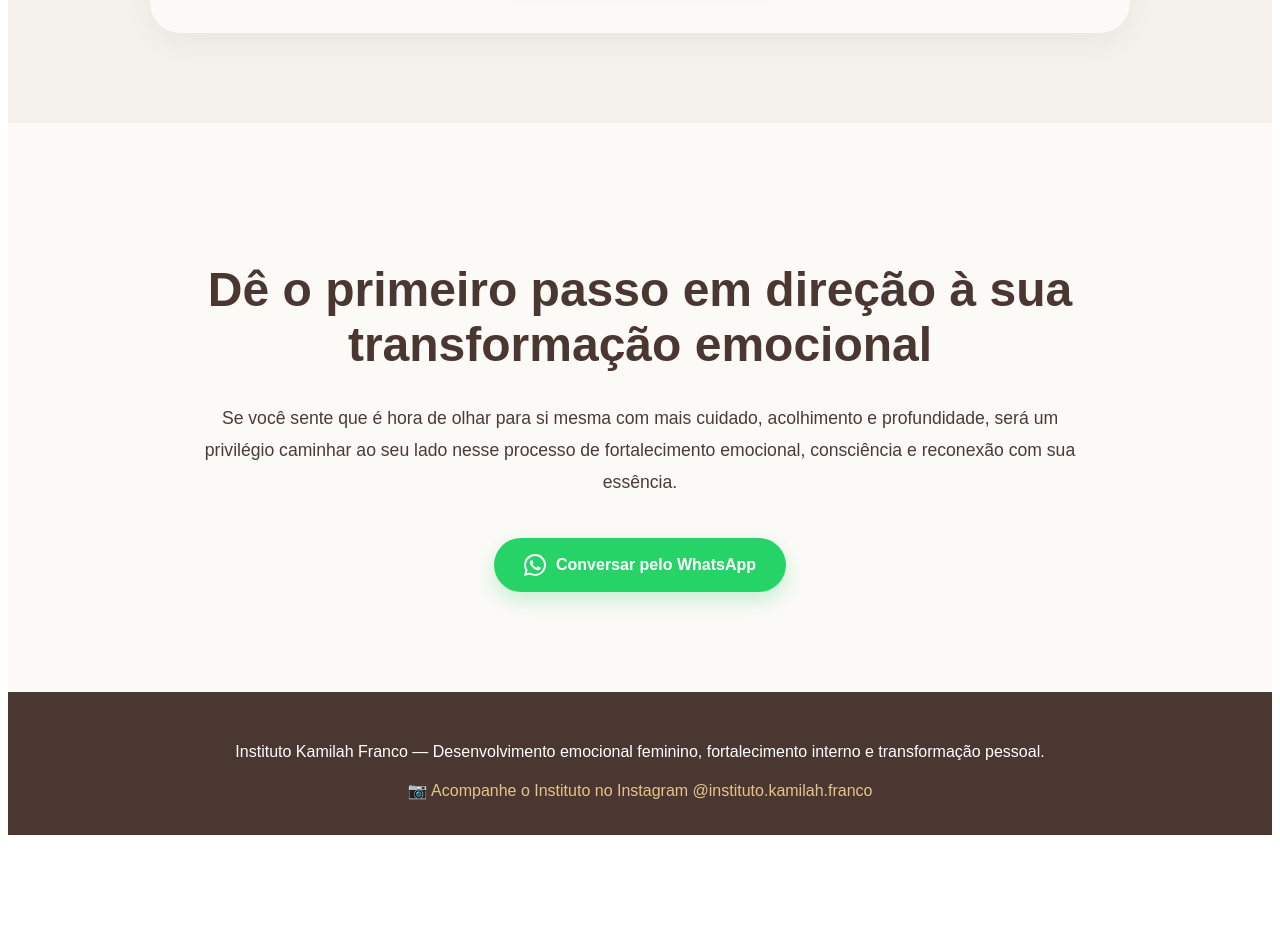
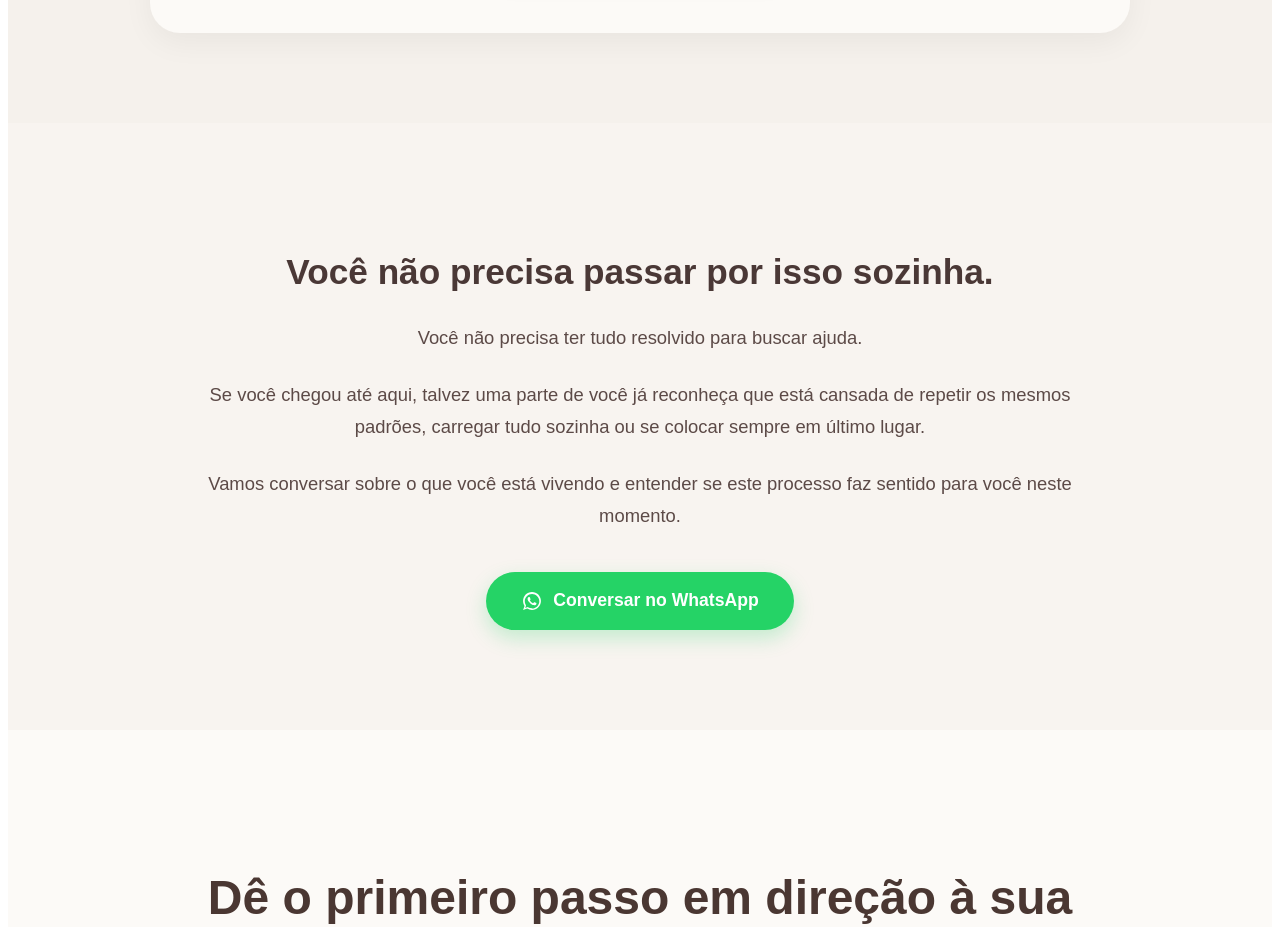
Before and after one commit to Institutokamilahfranco/instituto-kamilah-site, a Next.js app: page / in a window 1280 px wide. Shown: the part 7080-8007 px from the top of the page. Before the commit the page ends 7923 px from the top, so only its background shows below. Built offline with nearby package versions, Linux system fonts and the light colour scheme.

Commit message:
Update page.js

```diff
--- a/app/page.js
+++ b/app/page.js
@@ -722,6 +722,98 @@ onClick={() => {
     </a>
   </div>
 </section>
+{/* VOCÊ NÃO PRECISA PASSAR POR ISSO SOZINHA */}
+<section
+  style={{
+    padding: "100px 8%",
+    backgroundColor: "#F8F4F0",
+    textAlign: "center",
+  }}
+>
+  <h2
+    style={{
+      fontSize: "2.2rem",
+      color: "#4A3836",
+      marginBottom: "30px",
+    }}
+  >
+    Você não precisa passar por isso sozinha.
+  </h2>
+
+  <p
+    style={{
+      maxWidth: "900px",
+      margin: "0 auto",
+      fontSize: "1.15rem",
+      lineHeight: "2rem",
+      color: "#5C4A47",
+      marginBottom: "25px",
+    }}
+  >
+    Você não precisa ter tudo resolvido para buscar ajuda.
+  </p>
+
+  <p
+    style={{
+      maxWidth: "900px",
+      margin: "0 auto",
+      fontSize: "1.15rem",
+      lineHeight: "2rem",
+      color: "#5C4A47",
+      marginBottom: "25px",
+    }}
+  >
+    Se você chegou até aqui, talvez uma parte de você já reconheça que está cansada de repetir os mesmos padrões, carregar tudo sozinha ou se colocar sempre em último lugar.
+  </p>
+
+  <p
+    style={{
+      maxWidth: "900px",
+      margin: "0 auto",
+      fontSize: "1.15rem",
+      lineHeight: "2rem",
+      color: "#5C4A47",
+      marginBottom: "40px",
+    }}
+  >
+    Vamos conversar sobre o que você está vivendo e entender se este processo faz sentido para você neste momento.
+  </p>
+
+  <a
+    href="https://wa.me/5546988042216?text=Olá%20Kamilah,%20vim%20pelo%20site%20e%20gostaria%20de%20mais%20informações."
+    target="_blank"
+    rel="noopener noreferrer"
+    onClick={() => {
+      gtag("event", "whatsapp_click");
+    }}
+    style={{
+      display: "inline-flex",
+      alignItems: "center",
+      gap: "10px",
+      backgroundColor: "#25D366",
+      color: "#fff",
+      padding: "18px 35px",
+      borderRadius: "50px",
+      textDecoration: "none",
+      fontWeight: "bold",
+      fontSize: "1.1rem",
+      boxShadow: "0 8px 20px rgba(37,211,102,0.25)",
+      transition: "0.3s",
+    }}
+  >
+    <svg
+      xmlns="http://www.w3.org/2000/svg"
+      width="22"
+      height="22"
+      viewBox="0 0 32 32"
+      fill="currentColor"
+    >
+      <path d="M16.004 3C8.82 3 3 8.82 3 16.004c0 2.546.748 5.034 2.162 7.168L3 29l5.992-2.123a12.94 12.94 0 0 0 7.012 2.053C23.18 28.93 29 23.11 29 15.926 29 8.82 23.18 3 16.004 3zm0 23.61c-2.07 0-4.09-.554-5.855-1.604l-.42-.25-3.557 1.26 1.193-3.47-.273-.447a10.57 10.57 0 0 1-1.63-5.67c0-5.84 4.75-10.59 10.59-10.59s10.59 4.75 10.59 10.59-4.75 10.59-10.59 10.59zm5.805-7.89c-.316-.158-1.87-.922-2.16-1.027-.29-.106-.5-.158-.71.158-.21.316-.816 1.027-1 1.237-.184.21-.368.237-.684.08-.316-.158-1.334-.492-2.54-1.57-.938-.837-1.57-1.87-1.754-2.186-.184-.316-.02-.487.138-.645.142-.142.316-.368.474-.553.158-.184.21-.316.316-.526.105-.21.053-.395-.026-.553-.08-.158-.71-1.71-.974-2.344-.257-.618-.52-.534-.71-.544l-.605-.01c-.21 0-.553.08-.842.395-.29.316-1.105 1.08-1.105 2.634s1.132 3.055 1.29 3.265c.158.21 2.228 3.4 5.4 4.768.755.326 1.344.52 1.804.665.758.24 1.447.206 1.992.125.608-.09 1.87-.764 2.134-1.5.263-.737.263-1.37.184-1.5-.08-.132-.29-.21-.605-.368z" />
+    </svg>
+
+    Conversar no WhatsApp
+  </a>
+</section>
 
       {/* CTA FINAL */}
       <section
```
